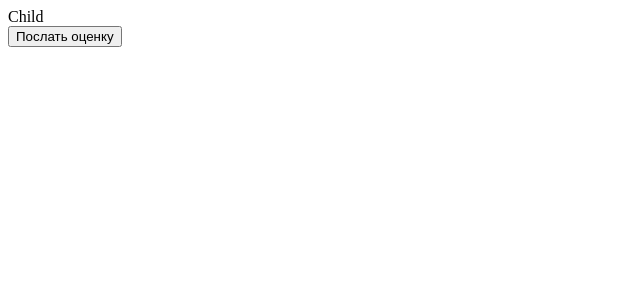
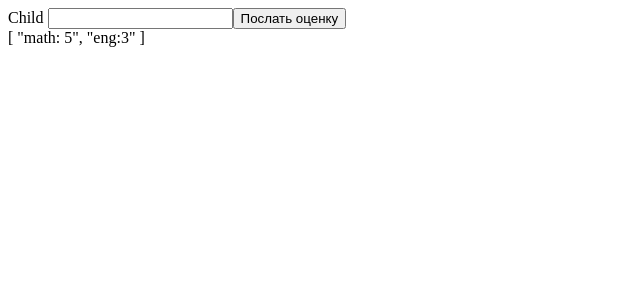
Before and after one commit to visiteur85/learn_angular, an Angular app: page / in a window 1280 px wide. Shown: the top 300 px of the page, without its empty margins (0-640 px from the left). Built offline with nearby package versions, Linux system fonts and the light colour scheme.

Commit message:
add les 8.3 @Output

```diff
--- a/src/app/parent/child/child.component.html
+++ b/src/app/parent/child/child.component.html
@@ -1,2 +1,4 @@
-<div>Child</div>
+<div>Child
+<input type text [(ngModel)]="inputGrade">
 <button (click)="sendGradehandler()">Послать оценку</button>
+</div>
--- a/src/app/parent/child/child.component.ts
+++ b/src/app/parent/child/child.component.ts
@@ -8,11 +8,11 @@ import {Component, EventEmitter, Input, OnInit, Output} from '@angular/core';
 })
 export class ChildComponent {
 
-  @Output() sendGradeEvent = new EventEmitter<number>()
+  @Output() sendGradeEvent = new EventEmitter<string>()
+  inputGrade = ''
   sendGradehandler() {
 
-    const Math = 5
-    this.sendGradeEvent.emit(Math)
+    this.sendGradeEvent.emit(this.inputGrade)
   }
 
 }
--- a/src/app/parent/parent.component.html
+++ b/src/app/parent/parent.component.html
@@ -1,4 +1,4 @@
 <div>
   <inst-child (sendGradeEvent)="getGrade($event)"></inst-child>
-  <div>{{math}}</div>
+  <div>{{grades | json}}</div>
 </div>
--- a/src/app/parent/parent.component.ts
+++ b/src/app/parent/parent.component.ts
@@ -7,10 +7,10 @@ import {Component} from '@angular/core';
   styleUrls: ['./parent.component.scss']
 })
 export class ParentComponent {
-  math?:number
+  grades: string[] = ["math: 5", "eng:3"]
 
-  getGrade(value:number) {
-    this.math = value
+  getGrade(value:string) {
+    this.grades.push(value)
 
   }
 }
```
